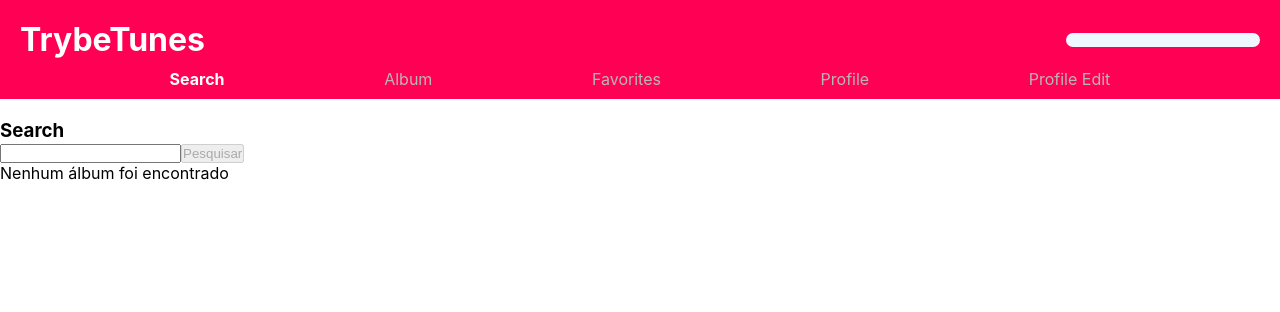
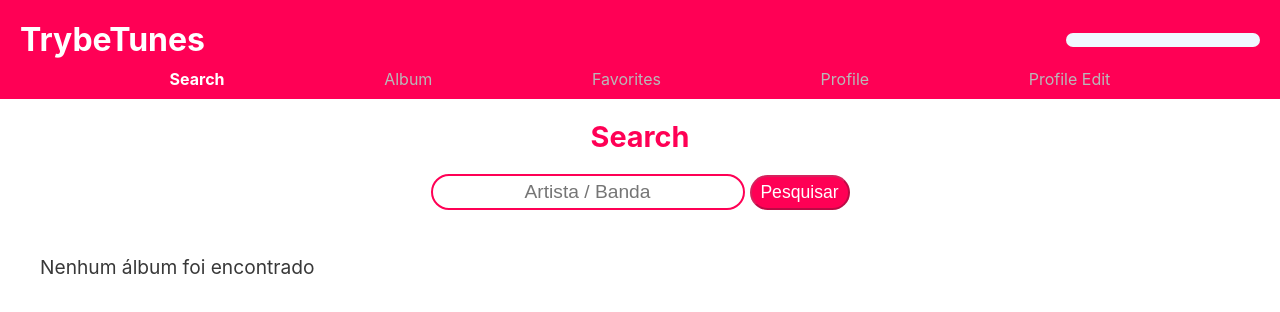
Before and after one commit to Jacqueline-Silva/trybetunes, a React (Create React App) app: page /search in a window 1280 px wide. Shown: the top 312 px of the page. Built offline with nearby package versions, Linux system fonts and the light colour scheme.

Commit message:
CSS de Search

```diff
--- a/src/components/CardsOfAlbum.js
+++ b/src/components/CardsOfAlbum.js
@@ -8,8 +8,10 @@ class CardsOfAlbum extends Component {
     return (
       (
         <>
-          <div>
-            { `Resultado de álbuns de: ${resultArtist}` }
+          <div className="resultAlbum">
+            <p>
+              { `Resultado de álbuns de: ${resultArtist}` }
+            </p>
           </div>
           <div className="cardAlbum">
             {
--- a/src/index.css
+++ b/src/index.css
@@ -91,7 +91,7 @@ header {
   font-size: 1.2rem;
 }
 
-a {
+nav a {
   text-decoration: none;
   color: rgb(184, 184, 184);
 }
@@ -159,3 +159,52 @@ nav {
   width: 100%;
   margin: 20px;
 }
+
+.search {
+  margin: 15px;
+}
+
+.search h3, .album h3, .favorite h3, .profile h3, .profileEdit h3 {
+  color: rgb(255, 0, 85);
+  font-size: 1.8rem;
+  margin-bottom: 20px;
+  text-align: center;
+}
+
+.search--input {
+  display: flex;
+  justify-content: center;
+  align-items: baseline;
+  margin-bottom: 40px;
+}
+
+.search--input input {
+  border-radius: 50px;
+  border: 2px solid rgb(255, 0, 85);
+  margin-bottom: 5px;
+  margin-right: 5px;
+  width: 300px;
+  padding: 5px;
+  text-align: center;
+  font-size: 1.2rem;
+}
+
+.search--input button {
+  border-radius: 50px;
+  background: rgb(255, 0, 85);
+  color: white;
+  width: 100px;
+  padding: 5px;
+  font-size: 1.1rem;
+}
+
+.resultAlbum, .album--artist-name, .notAlbum {
+  color: rgb(56, 56, 56);
+  font-size: 1.2rem;
+  margin: 25px;
+}
+
+.search a {
+  text-decoration: none;
+  color: rgb(88, 87, 87);
+}
--- a/src/pages/Album.js
+++ b/src/pages/Album.js
@@ -50,9 +50,9 @@ class Album extends Component {
         { loading
           ? <Loading />
           : (
-            <>
+            <div className="album">
               <h3>Lista de músicas do Album</h3>
-              <div data-testid="artist-name">
+              <div data-testid="artist-name" className="album--artist-name">
                 { nameArtist }
               </div>
               <div data-testid="album-name" className="list">
@@ -83,7 +83,7 @@ class Album extends Component {
                     ))}
                 </div>
               </div>
-            </>
+            </div>
           )}
       </div>
     );
--- a/src/pages/Favorites.js
+++ b/src/pages/Favorites.js
@@ -6,7 +6,9 @@ class Favorites extends Component {
     return (
       <div data-testid="page-favorites">
         <Header />
-        Favorites
+        <div className="favorite">
+          <h3>Favorites</h3>
+        </div>
       </div>
     );
   }
--- a/src/pages/Profile.js
+++ b/src/pages/Profile.js
@@ -6,7 +6,9 @@ class Profile extends Component {
     return (
       <div data-testid="page-profile">
         <Header />
-        Profile
+        <div className="profile">
+          <h3>Profile</h3>
+        </div>
       </div>
     );
   }
--- a/src/pages/ProfileEdit.js
+++ b/src/pages/ProfileEdit.js
@@ -6,7 +6,9 @@ class ProfileEdit extends Component {
     return (
       <div data-testid="page-profile-edit">
         <Header />
-        ProfileEdit
+        <div className="profileEdit">
+          <h3>ProfileEdit</h3>
+        </div>
       </div>
     );
   }
--- a/src/pages/Search.js
+++ b/src/pages/Search.js
@@ -52,11 +52,13 @@ class Search extends Component {
         { loading
           ? <Loading />
           : (
-            <>
+            <div className="search">
               <h3>Search</h3>
+              <div className="search--input">
                 <label htmlFor="searchArtist">
                   <input
                     name="nameArtist"
+                    placeholder="Artista / Banda"
                     data-testid="search-artist-input"
                     value={ nameArtist }
                     onChange={ this.inputChange }
@@ -70,10 +72,11 @@ class Search extends Component {
                 >
                   Pesquisar
                 </button>
+              </div>
               { album.length > 0
                 ? <CardsOfAlbum album={ album } resultArtist={ resultArtist } />
-                : <p>Nenhum álbum foi encontrado</p> }
-            </>
+                : <p className="notAlbum"> Nenhum álbum foi encontrado</p> }
+            </div>
           )}
       </div>
     );
```
Lines whose indentation alone changed are shown as unchanged.
